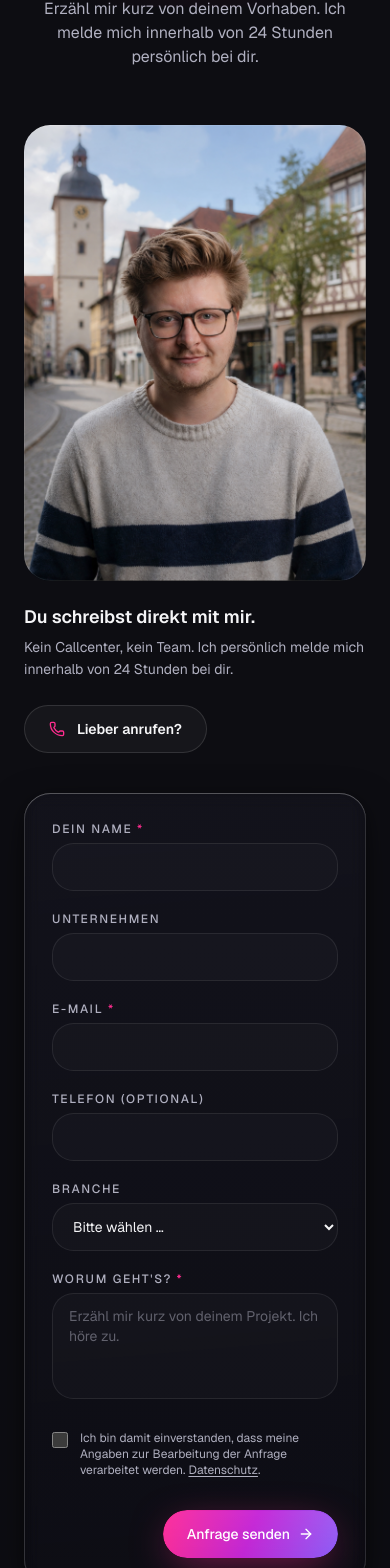
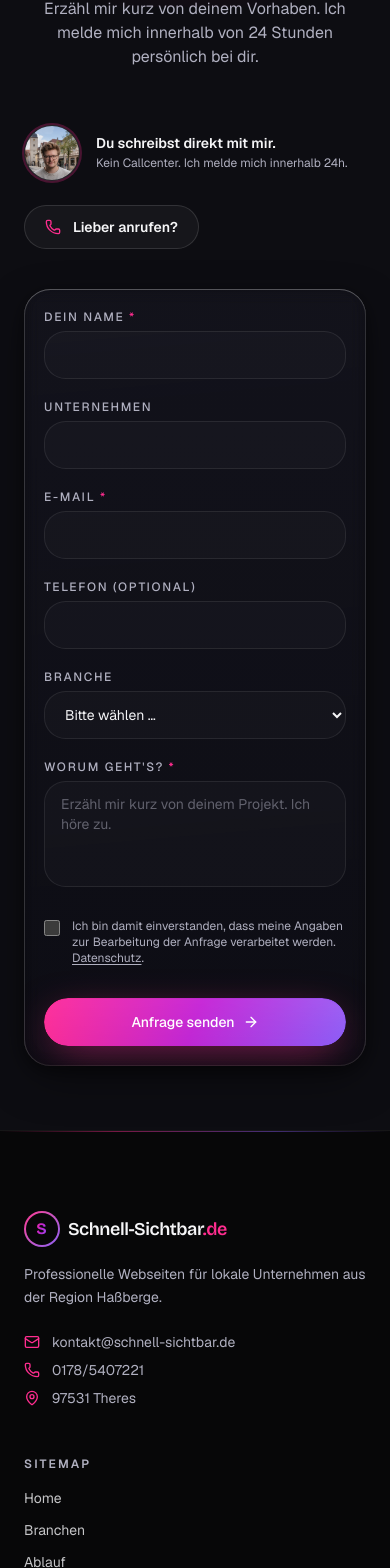
Before and after one commit to SPStudioWebsites/SP-Studio, a Next.js app: page /webdesign-bamberg in a window 390 px wide. Shown: the part 9939-11507 px from the top of the page. Built offline with nearby package versions, Linux system fonts and the light colour scheme.

Commit message:
kontakt mobile fix

```diff
--- a/src/components/sections/contact.tsx
+++ b/src/components/sections/contact.tsx
@@ -64,19 +64,39 @@ export function ContactSection() {
           {/* Left: photo + personal text + phone CTA */}
           <Reveal delay={0.2}>
             <div className="flex flex-col gap-6">
-              <div className="relative w-full overflow-hidden rounded-3xl" style={{ aspectRatio: "3/4" }}>
+
+              {/* Portrait — desktop only */}
+              <div className="relative hidden lg:block w-full overflow-hidden rounded-3xl" style={{ aspectRatio: "3/4" }}>
                 <Image
                   src="/Über-Mich.jpeg"
                   alt="Simon Pöske, Inhaber Schnell-Sichtbar.de"
                   fill
                   className="object-cover object-top"
-                  sizes="(max-width: 1024px) 90vw, 380px"
+                  sizes="380px"
                   quality={85}
                 />
                 <div className="pointer-events-none absolute inset-0 rounded-3xl" style={{ boxShadow: "inset 0 0 0 1px rgba(255,255,255,0.08)" }} />
               </div>
 
-              <div>
+              {/* Compact avatar row — mobile only */}
+              <div className="flex lg:hidden items-center gap-4">
+                <div className="relative h-14 w-14 shrink-0 overflow-hidden rounded-full border border-white/[0.1] ring-2 ring-pink/25">
+                  <Image
+                    src="/Über-Mich.jpeg"
+                    alt="Simon Pöske"
+                    fill
+                    className="object-cover object-top"
+                    sizes="56px"
+                  />
+                </div>
+                <div>
+                  <p className="font-semibold text-foreground text-sm leading-snug">Du schreibst direkt mit mir.</p>
+                  <p className="mt-0.5 text-xs text-muted">Kein Callcenter. Ich melde mich innerhalb 24h.</p>
+                </div>
+              </div>
+
+              {/* Text — desktop only */}
+              <div className="hidden lg:block">
                 <p className="font-semibold text-foreground text-lg leading-snug">
                   Du schreibst direkt mit mir.
                 </p>
@@ -87,7 +107,7 @@ export function ContactSection() {
 
               <a
                 href={`tel:${brand.phone}`}
-                className="inline-flex h-12 w-fit items-center gap-3 rounded-full border border-white/[0.12] bg-white/[0.04] px-6 text-sm font-medium text-foreground/90 transition-colors hover:border-pink/30 hover:bg-pink/[0.06]"
+                className="inline-flex h-11 w-fit items-center gap-3 rounded-full border border-white/[0.12] bg-white/[0.04] px-5 text-sm font-medium text-foreground/90 transition-colors hover:border-pink/30 hover:bg-pink/[0.06]"
               >
                 <Phone className="h-4 w-4 text-pink" />
                 <span className="font-semibold text-foreground">Lieber anrufen?</span>
@@ -98,7 +118,7 @@ export function ContactSection() {
           {/* Right: form */}
           <div>
           <Reveal delay={0.15}>
-            <GlassCard variant="strong" className="relative overflow-hidden p-7 md:p-10">
+            <GlassCard variant="strong" className="relative overflow-hidden p-5 md:p-8 lg:p-10">
               <AnimatePresence mode="wait">
                 {state.ok ? (
                   <SuccessPanel key="ok" message={state.message} />
@@ -193,8 +213,8 @@ export function ContactSection() {
                     <div aria-hidden="true" style={{ position: "absolute", left: "-9999px", width: 0, height: 0, overflow: "hidden" }}>
                       <input type="text" name="website" tabIndex={-1} autoComplete="off" />
                     </div>
-                    <div className="mt-3 flex justify-end">
-                      <ShinyButton type="submit" disabled={pending} size="md">
+                    <div className="mt-3 flex">
+                      <ShinyButton type="submit" disabled={pending} size="md" className="w-full justify-center sm:w-auto sm:ml-auto">
                         {pending ? (
                           <>
                             <Loader2 className="h-4 w-4 animate-spin-slow" />
```
